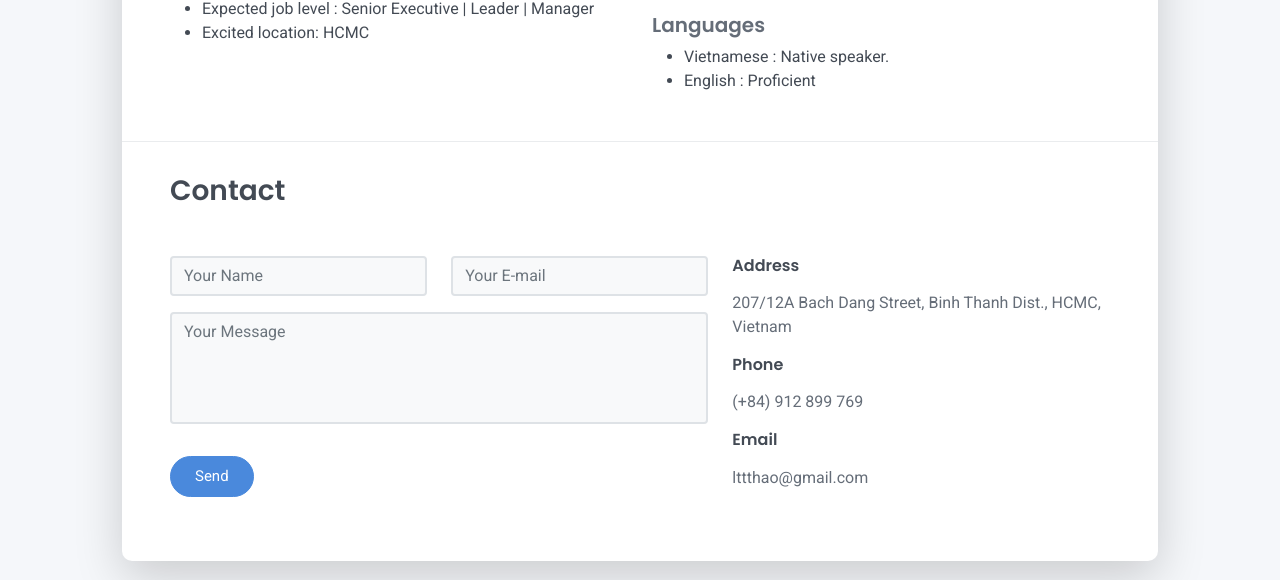
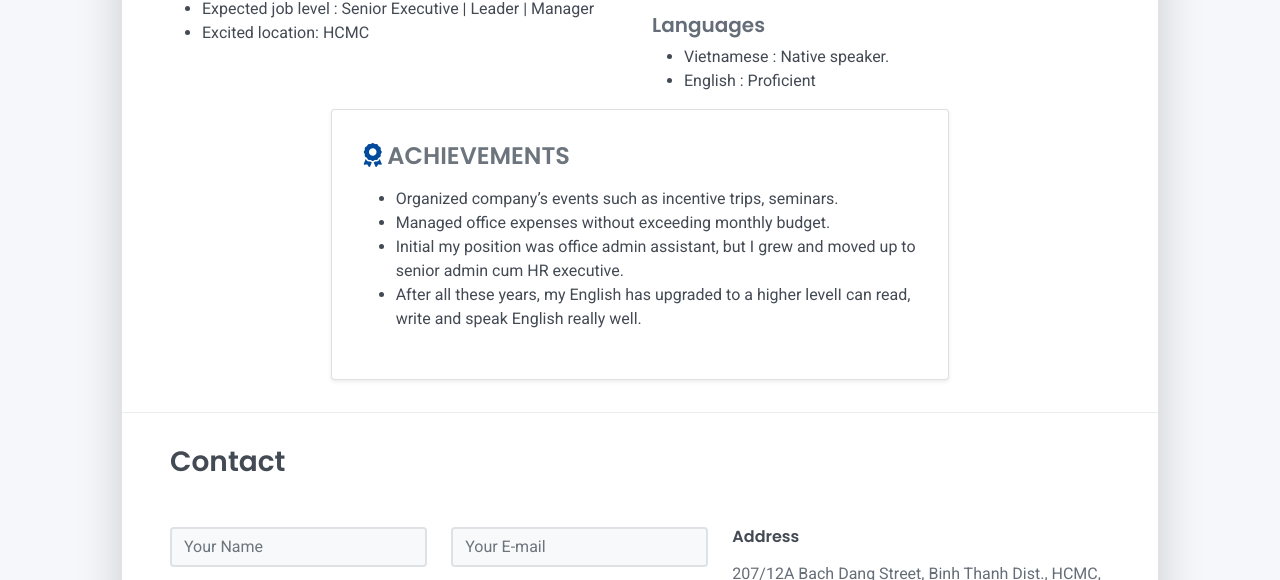
Before and after one commit to occbuu/lethaocv, a plain HTML site: page index.html in a window 1280 px wide. Shown: the part 5201-5781 px from the top of the page. Drawn offline with Linux system fonts and the light colour scheme.

Commit message:
update sth

```diff
--- a/index.html
+++ b/index.html
@@ -771,8 +771,42 @@
                 <div class="h5 mb-1 text-secondary">Languages</div>
                 <ul>
                   <li>Vietnamese : Native speaker.</li>
-                  <li>English : Proficient </li>
+                  <li>English : Proficient</li>
                 </ul>
+              </div>
+            </div>
+            <div class="row">
+              <div class="col-md-8 offset-md-2">
+                <div class="card shadow-sm">
+                  <div class="card-body">
+                    <div class="text-muted mb-2 h4">
+                      <i
+                        class="fa-solid fa-award"
+                        style="color: rgb(2, 74, 156)"
+                      ></i>
+                      ACHIEVEMENTS
+                    </div>
+                    <ul>
+                      <li>
+                        Organized company’s events such as incentive trips,
+                        seminars.
+                      </li>
+                      <li>
+                        Managed office expenses without exceeding monthly
+                        budget.
+                      </li>
+                      <li>
+                        Initial my position was office admin assistant, but I
+                        grew and moved up to senior admin cum HR executive.
+                      </li>
+                      <li>
+                        After all these years, my English has upgraded to a
+                        higher levelI can read, write and speak English really
+                        well.
+                      </li>
+                    </ul>
+                  </div>
+                </div>
               </div>
             </div>
           </div>
```
